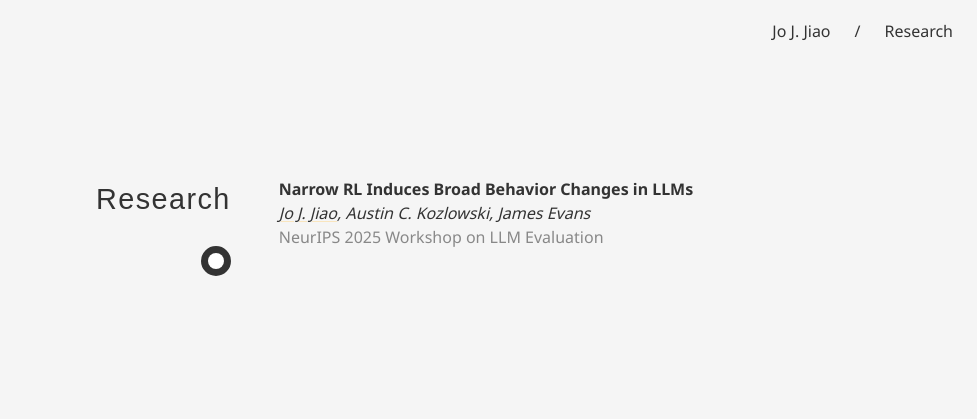
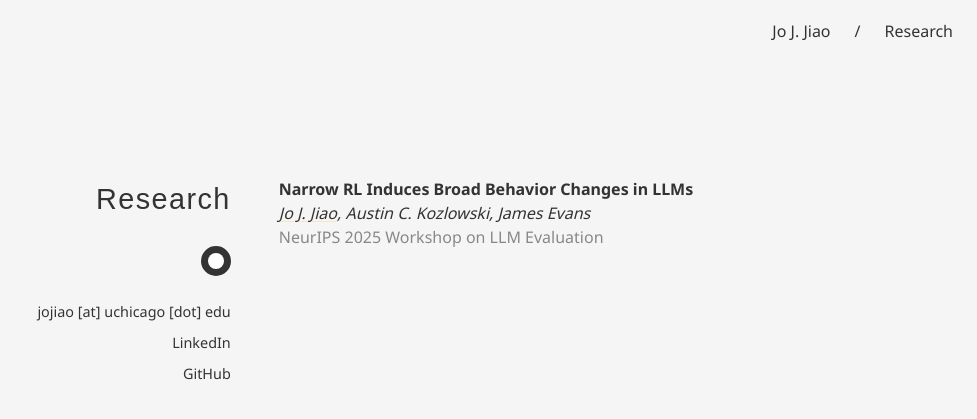
Before and after one commit to JoNeedsSleep/joneedssleep.github.io, a Jekyll site: the page built from research.md, in a window 1280 px wide. Shown: the top 419 px of the page, without its empty margins (303-1280 px from the left). Built offline with Jekyll 4.4.1, drawn with Linux system fonts in a browser that asks for light colours; some web fonts are replaced.

Commit message:
Add social links to research page left column
Mirror the left column structure on the home page so both tabs feel
visually balanced.

```diff
--- a/research.md
+++ b/research.md
@@ -8,6 +8,11 @@ permalink: /research/
     <div class="left-column">
         <h1 class="name">Research</h1>
         <button id="darkModeButton" class="theme-toggle" aria-label="Toggle dark mode"></button>
+        <div class="social-links">
+            <a>jojiao [at] uchicago [dot] edu</a>
+            <a href="https://linkedin.com/in/jojiao">LinkedIn</a>
+            <a href="https://github.com/JoNeedsSleep">GitHub</a>
+        </div>
     </div>
     <div class="right-column">
         <research-entry>
```
